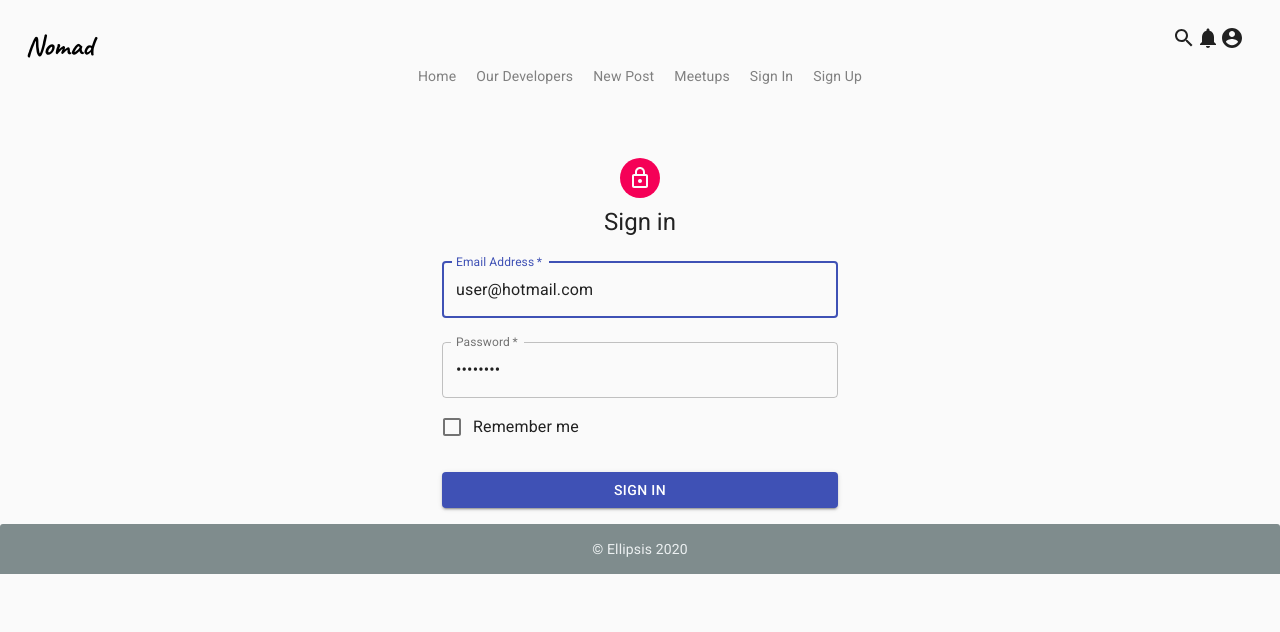
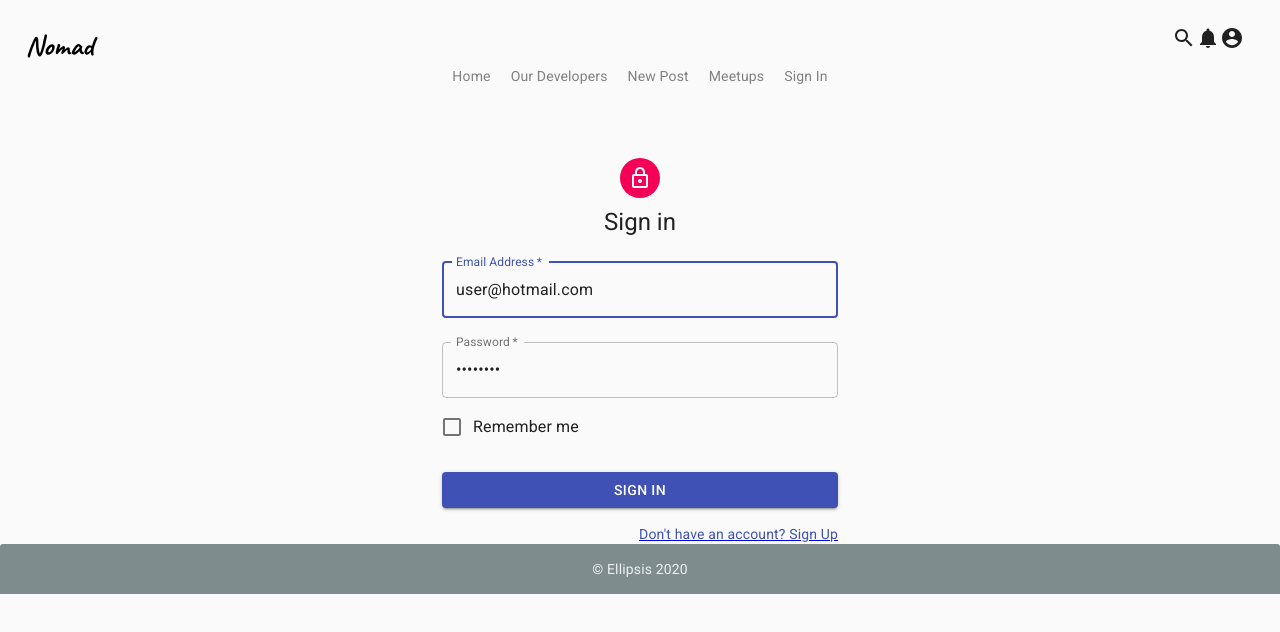
Before and after one commit to ellipsisMob/nomad, a React (Create React App) app in the folder client/: page /login in a window 1280 px wide. Shown: the top 632 px of the page. Built offline with nearby package versions, Linux system fonts and the light colour scheme.

Commit message:
Working on logging in and signingup

```diff
--- a/client/src/App.jsx
+++ b/client/src/App.jsx
@@ -20,7 +20,7 @@ import './App.css';
 
 function App() {
 
-  const [loggedInDev, setLoggedInDev] = useState({});
+  const [loggedInDev, setLoggedInDev] = useState({loggedIn: false});
 
   return (
     <div className="App">
--- a/client/src/components/navigation/Nav.jsx
+++ b/client/src/components/navigation/Nav.jsx
@@ -1,8 +1,14 @@
-import React from 'react';
+import React, { useContext, useEffect } from 'react';
 import { Link } from 'react-router-dom';
 import './Nav.css';
+import DeveloperContext from '../../contexts/DeveloperContext';
 
-const Nav = () => (
+const Nav = () => {
+  const { loggedInDev } = useContext(DeveloperContext);
+  useEffect(() => {
+    console.log('coming from the nav component',loggedInDev);
+  },[loggedInDev])
+  return (
     <div className="navbar">
       <ul>
         <li>
@@ -17,14 +23,16 @@ const Nav = () => (
         <li>
           <Link to="/meetups">Meetups</Link>
         </li>
-      <li>
+        {loggedInDev.loggedIn
+        ? null
+        : <li>
             <Link to="/login">Sign In</Link>
           </li>
-      <li>
-        <Link to="/signup">Sign Up</Link>
-      </li>
+        }
+
       </ul>
     </div>
-);
+  )
+};
 
 export default Nav;
--- a/client/src/pages/LoginPage.jsx
+++ b/client/src/pages/LoginPage.jsx
@@ -5,7 +5,7 @@ import CssBaseline from '@material-ui/core/CssBaseline';
 import TextField from '@material-ui/core/TextField';
 import FormControlLabel from '@material-ui/core/FormControlLabel';
 import Checkbox from '@material-ui/core/Checkbox';
-import Link from '@material-ui/core/Link';
+import MaterialUiLink from '@material-ui/core/Link';
 import Grid from '@material-ui/core/Grid';
 import Box from '@material-ui/core/Box';
 import LockOutlinedIcon from '@material-ui/icons/LockOutlined';
@@ -13,6 +13,8 @@ import Typography from '@material-ui/core/Typography';
 import { makeStyles } from '@material-ui/core/styles';
 import Container from '@material-ui/core/Container';
 import DeveloperContext from '../contexts/DeveloperContext';
+import { Link, useHistory } from 'react-router-dom';
+
 
 const useStyles = makeStyles((theme) => ({
   paper: {
@@ -35,9 +37,10 @@ const useStyles = makeStyles((theme) => ({
 }));
 
 export default function SignIn() {
-  const { setLoggedInDev } = useContext(DeveloperContext);
+  const { setLoggedInDev, loggedInDev } = useContext(DeveloperContext);
   const [ email, setEmail ] = useState('user@hotmail.com');
   const [ password, setPassword ] = useState('mamemo69');
+  let history = useHistory();
 
   const handleLogin = (e) => {
     e.preventDefault();
@@ -58,7 +61,9 @@ export default function SignIn() {
       setLoggedInDev({
         handle: res.email,
         token: res.token,
+        loggedIn: true,
       })
+      history.push('/')
     })
     .catch(err => console.log(err));
 
@@ -68,6 +73,7 @@ export default function SignIn() {
 
   useEffect(() => {
     console.log(email);
+    console.log('From login page',loggedInDev);
   }, [email]);
 
   useEffect(() => {
@@ -129,14 +135,14 @@ export default function SignIn() {
           </Button>
           <Grid container>
             <Grid item xs>
-              {/* <Link href="#" variant="body2">
+              {/* <MaterialUiLink href="#" variant="body2">
                 Forgot password?
-              </Link> */}
+              </MaterialUiLink> */}
             </Grid>
             <Grid item>
-              {/* <Link href="#" variant="body2">
-                {"Don't have an account? Sign Up"}
-              </Link> */}
+              <Link to="/signup" variant="body2">
+                <MaterialUiLink>{"Don't have an account? Sign Up"}</MaterialUiLink>
+              </Link>
             </Grid>
           </Grid>
         </form>
--- a/client/src/pages/SignUpPage.jsx
+++ b/client/src/pages/SignUpPage.jsx
@@ -12,6 +12,7 @@ import LockOutlinedIcon from '@material-ui/icons/LockOutlined';
 import Typography from '@material-ui/core/Typography';
 import { makeStyles } from '@material-ui/core/styles';
 import Container from '@material-ui/core/Container';
+import { useHistory } from 'react-router-dom';
 
 const useStyles = makeStyles((theme) => ({
   paper: {
@@ -38,6 +39,7 @@ export default function SignUp() {
   // const [ lname, setLname ] = useState('');
   const [ email, setEmail ] = useState('');
   const [ password, setPassword ] = useState('');
+  let history = useHistory();
 
   const handleSignUp = (e) => {
     e.preventDefault();
@@ -57,7 +59,10 @@ export default function SignUp() {
       })
     })
     .then(res => res.json())
-    .then(res => console.log(res))
+    .then(res => {
+      console.log('coming from the signup response', res);
+      history.push('/')
+    })
     .catch(err => console.log(err))
   }
 
```
Lines whose indentation alone changed are shown as unchanged.
